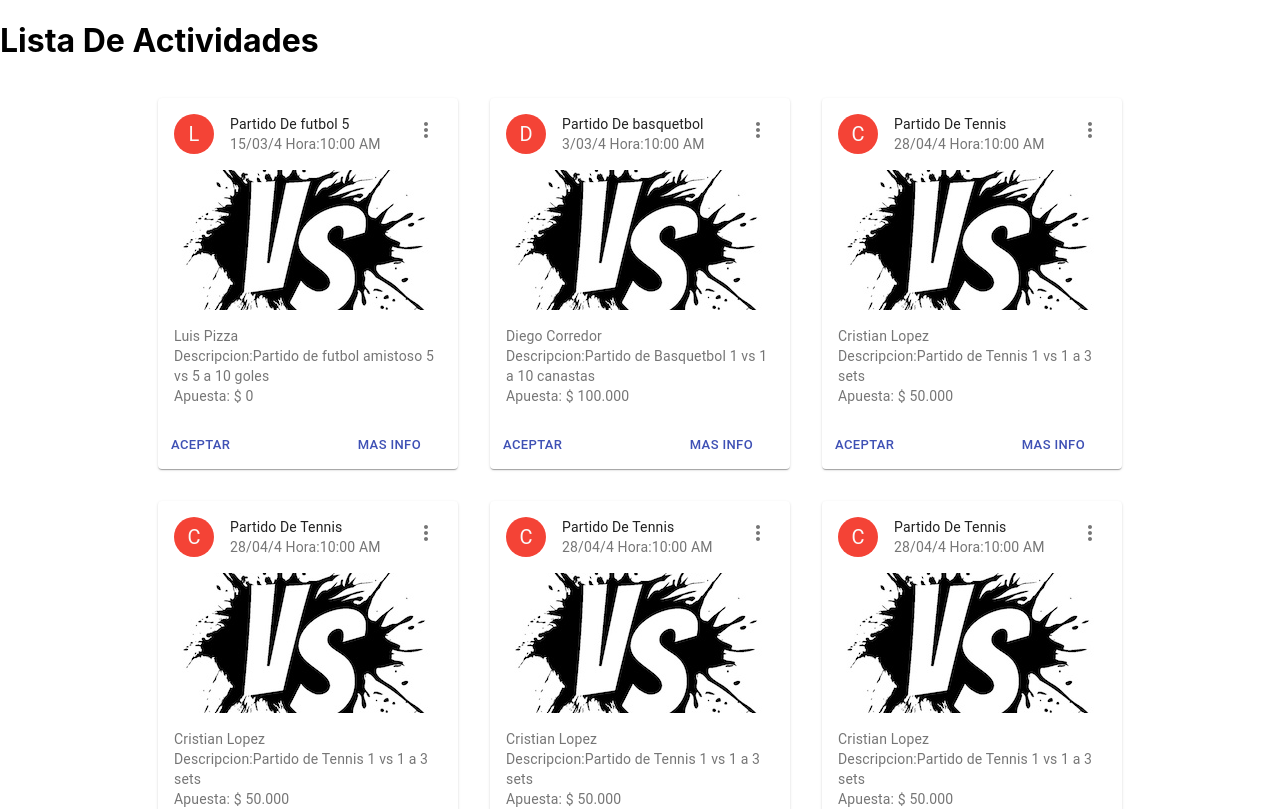
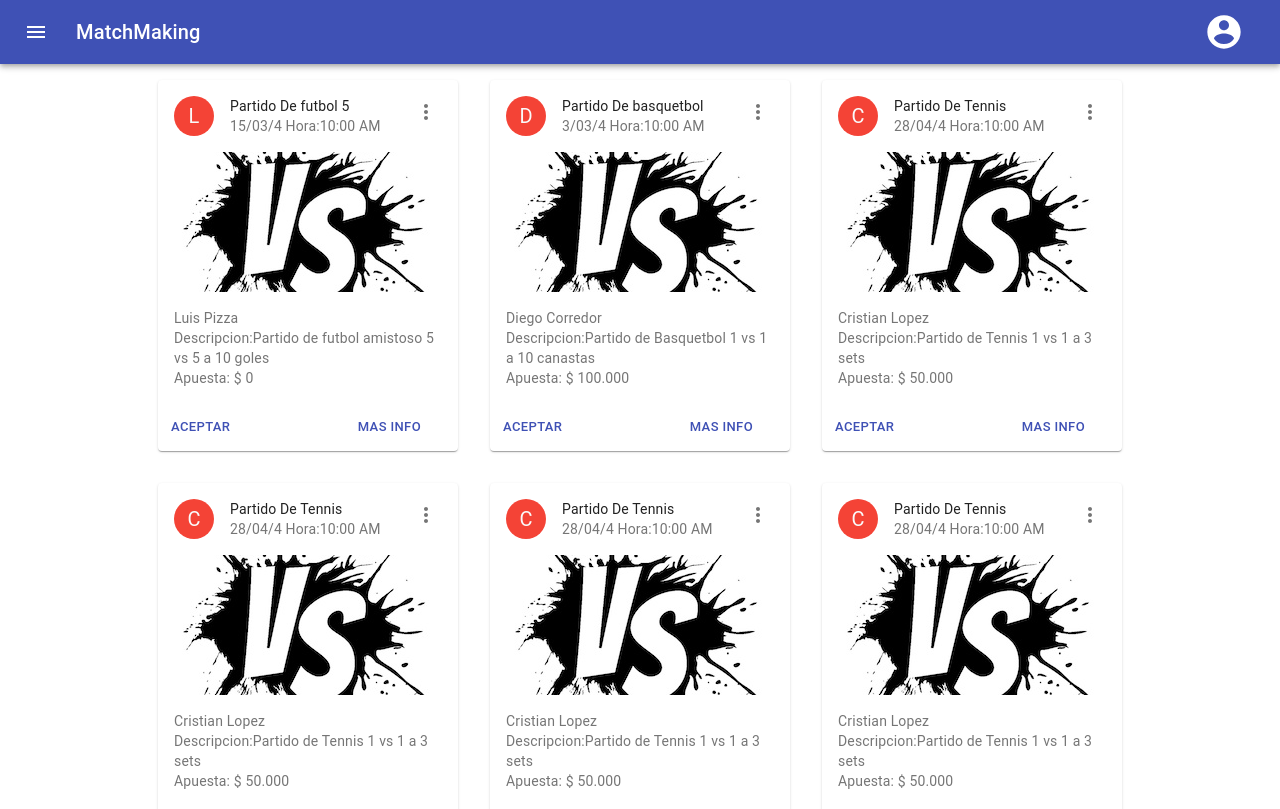
Before and after one commit to IETI-Starsoft/Matchmaking-Frontend, a React (Create React App) app: page /buscar-match in a window 1280 px wide. Shown: the top 809 px of the page. Built offline with nearby package versions, Linux system fonts and the light colour scheme.

Commit message:
:building_construction: Lista Actividades: Added navbar

```diff
--- a/src/components/actividad/ListaDeActividades.js
+++ b/src/components/actividad/ListaDeActividades.js
@@ -1,7 +1,7 @@
 import React, { Fragment } from 'react';
 import { ActividadCard } from './ActividadCard';
 import Grid from '@material-ui/core/Grid';
-
+import Menu from "../menu/NavBar";
 export class ListaDeActividades extends React.Component {
 
     constructor(props) {
@@ -88,7 +88,8 @@ export class ListaDeActividades extends React.Component {
     render() {
         return (
             <Fragment>
-                <h1>Lista De Actividades</h1>
+                <Menu />
+
                 <Grid container spacing={32} justify="center">
                     {this.state.map((actividad, i) => {
                         return (
```
